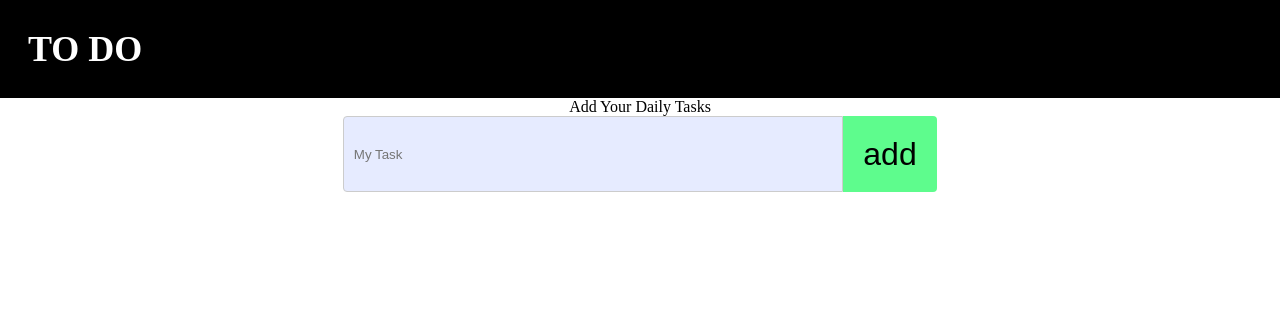
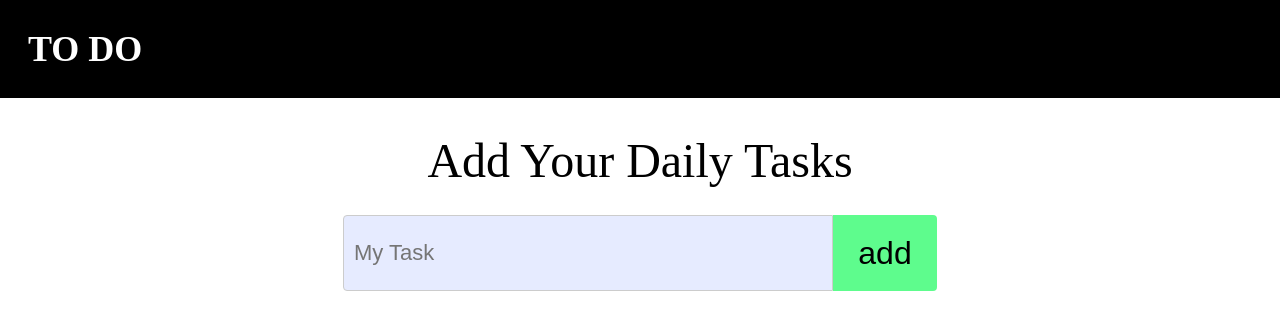
Before and after one commit to Tornikesamkharadze/Unilab-todo, a React (Vite) app: page /todocart in a window 1280 px wide. Shown: the top 330 px of the page. Built offline with nearby package versions, Linux system fonts and the light colour scheme.

Commit message:
change text input size

```diff
--- a/src/Routes/TodoCart.jsx
+++ b/src/Routes/TodoCart.jsx
@@ -32,7 +32,9 @@ const TodoWrapper = styled.form`
   display: flex;
   flex-direction: column;
   align-items: center;
-  h1 {
+  label {
+    font-size: 3rem;
+    text-align: center;
     margin: 35px 0 27px 0;
   }
   .add-todo {
@@ -49,11 +51,14 @@ const TodoWrapper = styled.form`
     background: #e6ebff;
     width: 100%;
     height: 76px;
-    max-width: 500px;
+    max-width: 490px;
     box-sizing: border-box;
   }
   input:focus {
     outline: none;
+  }
+  input[type="text"] {
+    font-size: 15px;
   }
   button {
     background-color: #5efc8d;
@@ -61,7 +66,7 @@ const TodoWrapper = styled.form`
     border: none;
     font-size: 32px;
     height: 76px;
-    width: 5.9rem;
+    width: 6.5rem;
     border-top-right-radius: 4px;
     border-bottom-right-radius: 4px;
     cursor: pointer;
@@ -71,5 +76,10 @@ const TodoWrapper = styled.form`
       color: white;
     }
   }
+  @media (min-width: 500px) {
+    input[type="text"] {
+      font-size: 22px;
+    }
+  }
 `;
 export default TodoCart;
```
